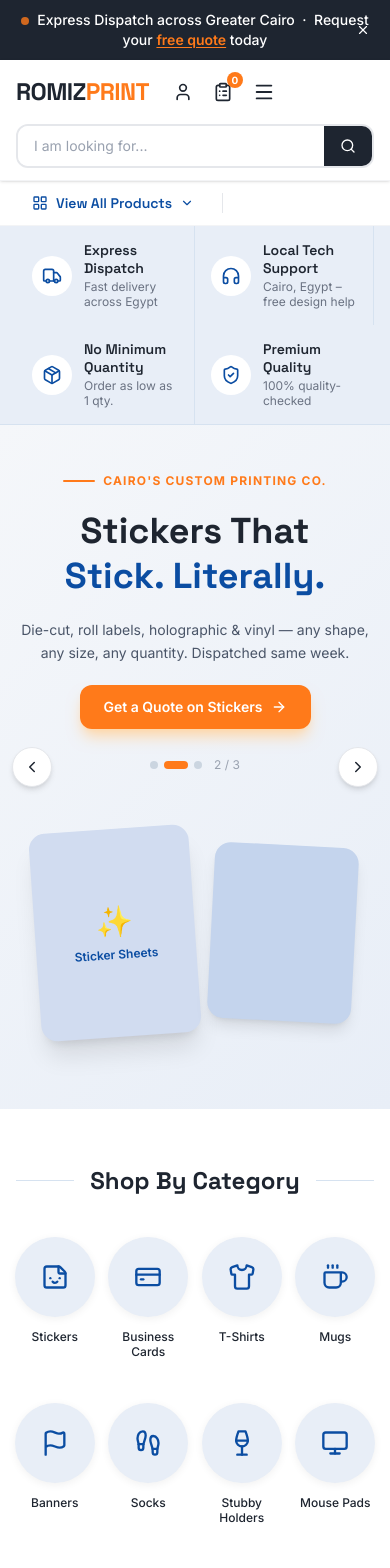
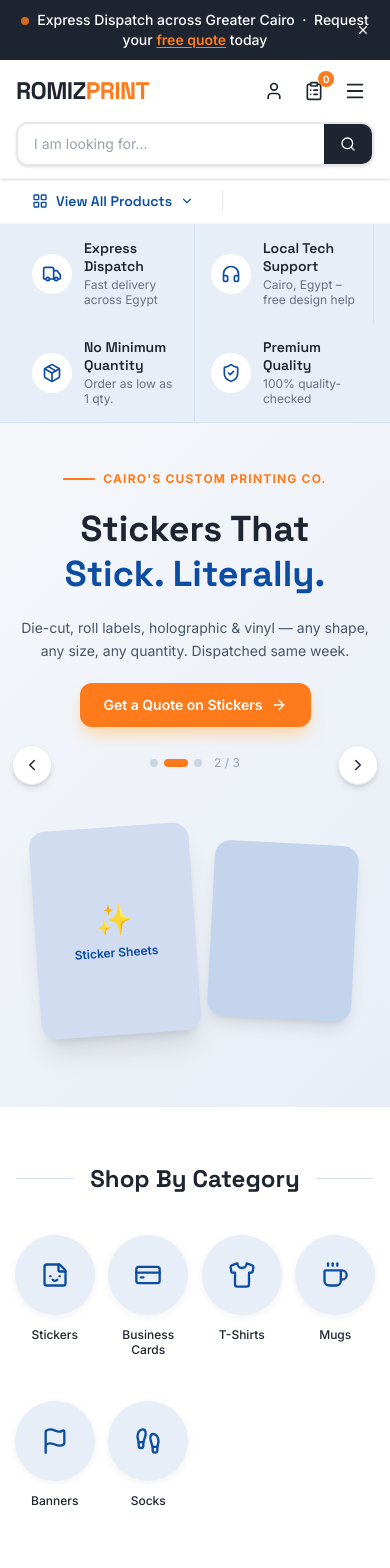
Before and after one commit to youhannayounan9-ai/romiz-print, a Next.js app: page / in a window 390 px wide. Shown: the top 1568 px of the page. Built offline with nearby package versions, Linux system fonts and the light colour scheme.

Commit message:
ROMIZ PRINT remove live chat, fix mobile header, and update categories

```diff
--- a/app/components/Header.tsx
+++ b/app/components/Header.tsx
@@ -2,7 +2,7 @@
 
 import { useState } from "react";
 import Image from "next/image";
-import { Search, User, ClipboardList, MessageCircle, Menu, X } from "lucide-react";
+import { Search, User, ClipboardList, Menu, X } from "lucide-react";
 import { siteConfig } from "../config/site";
 
 export default function Header() {
@@ -12,11 +12,9 @@ export default function Header() {
   const quoteCount = 0;
 
   return (
-    <header
-      className="sticky top-0 z-40 bg-white border-b border-gray-100 shadow-sm"
-    >
+    <header className="sticky top-0 z-50 bg-white border-b border-gray-100 shadow-sm">
       <div className="max-w-7xl mx-auto px-4 sm:px-6 lg:px-8">
-        <div className="flex items-center gap-4 h-16 lg:h-20">
+        <div className="flex flex-wrap md:flex-nowrap items-center justify-between gap-y-3 md:gap-4 py-3 md:py-0 min-h-[64px] lg:min-h-[80px]">
 
           {/* ── LEFT: Logo ── */}
           <div className="flex-shrink-0">
@@ -46,8 +44,8 @@ export default function Header() {
             </a>
           </div>
 
-          {/* ── CENTER: Search (hidden on mobile) ── */}
-          <div className="flex-1 hidden md:flex items-center max-w-2xl mx-auto">
+          {/* ── CENTER: Search (Row 2 on mobile) ── */}
+          <div className="order-last md:order-none w-full md:w-auto md:flex-1 flex items-center max-w-2xl mx-auto">
             <div className="flex w-full rounded-xl overflow-hidden border-2 border-gray-200 focus-within:border-[#0B4DA2] transition-colors duration-200 shadow-sm">
               <input
                 type="text"
@@ -58,7 +56,7 @@ export default function Header() {
               />
               <button
                 aria-label="Search"
-                className="flex items-center gap-2 px-5 py-2.5 text-white text-sm font-semibold transition-colors duration-200 hover:opacity-90"
+                className="flex items-center gap-2 px-4 md:px-5 py-2.5 text-white text-sm font-semibold transition-colors duration-200 hover:opacity-90"
                 style={{ backgroundColor: siteConfig.colors.dark }}
               >
                 <Search size={16} />
@@ -69,19 +67,6 @@ export default function Header() {
 
           {/* ── RIGHT: Actions ── */}
           <div className="flex items-center gap-1 sm:gap-2 flex-shrink-0">
-            {/* Live Chat */}
-            <button
-              className="hidden sm:flex items-center gap-1.5 px-3 py-2 rounded-lg text-sm font-medium transition-colors hover:bg-[#F5F7FA]"
-              style={{ color: siteConfig.colors.dark }}
-            >
-              <span className="relative flex h-2 w-2">
-                <span className="animate-ping absolute inline-flex h-full w-full rounded-full opacity-75" style={{ backgroundColor: siteConfig.colors.accent }} />
-                <span className="relative inline-flex rounded-full h-2 w-2" style={{ backgroundColor: siteConfig.colors.accent }} />
-              </span>
-              <MessageCircle size={16} />
-              <span className="hidden lg:inline">Live Chat</span>
-            </button>
-
             {/* Account Icon */}
             <button
               aria-label="Account"
@@ -117,37 +102,15 @@ export default function Header() {
             </button>
           </div>
         </div>
-
-        {/* Mobile search bar */}
-        <div className="md:hidden pb-3">
-          <div className="flex w-full rounded-xl overflow-hidden border-2 border-gray-200 focus-within:border-[#0B4DA2] transition-colors duration-200">
-            <input
-              type="text"
-              value={searchQuery}
-              onChange={(e) => setSearchQuery(e.target.value)}
-              placeholder="I am looking for..."
-              className="flex-1 px-4 py-2.5 text-sm outline-none bg-white text-gray-800 placeholder-gray-400"
-            />
-            <button
-              aria-label="Search"
-              className="px-4 py-2.5 text-white transition-colors hover:opacity-90"
-              style={{ backgroundColor: siteConfig.colors.dark }}
-            >
-              <Search size={16} />
-            </button>
-          </div>
-        </div>
       </div>
 
       {/* Mobile menu */}
       {mobileMenuOpen && (
-        <div
-          className="md:hidden border-t border-gray-100 bg-white px-4 py-4 flex flex-col gap-2"
-        >
+        <div className="md:hidden border-t border-gray-100 bg-white px-4 py-4 flex flex-col gap-2 absolute w-full shadow-md z-40">
           {["Banners", "Roll Labels", "Stickers", "Business Cards", "Mugs", "T-Shirts", "Socks"].map((item) => (
             <a
               key={item}
-              href={`/products/${item.toLowerCase().replace(/\s+/g, "-")}`}
+              href={`/categories/${item.toLowerCase().replace(/\s+/g, "-")}`}
               className="flex items-center gap-3 px-3 py-2.5 rounded-lg text-sm font-medium transition-colors hover:bg-[#F5F7FA] hover:text-[#FF7A1A]"
               style={{ color: siteConfig.colors.dark }}
               onClick={() => setMobileMenuOpen(false)}
@@ -155,21 +118,6 @@ export default function Header() {
               {item}
             </a>
           ))}
-
-          {/* Mobile Live Chat */}
-          <div className="border-t border-gray-100 mt-2 pt-3">
-            <button
-              className="flex items-center gap-2 px-3 py-2 text-sm font-medium"
-              style={{ color: siteConfig.colors.dark }}
-            >
-              <span className="relative flex h-2 w-2">
-                <span className="animate-ping absolute inline-flex h-full w-full rounded-full opacity-75" style={{ backgroundColor: siteConfig.colors.accent }} />
-                <span className="relative inline-flex rounded-full h-2 w-2" style={{ backgroundColor: siteConfig.colors.accent }} />
-              </span>
-              <MessageCircle size={16} />
-              Live Chat
-            </button>
-          </div>
         </div>
       )}
     </header>
--- a/app/data/categories.ts
+++ b/app/data/categories.ts
@@ -41,27 +41,17 @@ export const categories: Category[] = [
   { slug: "poster-printing", name: "Poster Printing", icon: Image },
   { slug: "banners", name: "Banners", icon: Flag },
   { slug: "vinyl-banners", name: "Vinyl Banners", icon: Layers },
-  { slug: "booklets", name: "Booklets", icon: BookOpen },
-  { slug: "boxers", name: "Boxers", icon: Package },
   { slug: "business-cards", name: "Business Cards", icon: CreditCard },
-  { slug: "calendars", name: "Calendars", icon: CalendarDays },
-  { slug: "dog-tank-tops", name: "Dog Tank Tops", icon: PawPrint, isNew: true },
   { slug: "drink-bottles", name: "Drink Bottles", icon: Droplets },
   { slug: "tote-bags", name: "Tote Bags", icon: ShoppingBag },
-  { slug: "face-masks", name: "Face Masks", icon: Smile, isNew: true },
   { slug: "flyers", name: "Flyers", icon: FileText },
   { slug: "folders", name: "Folders", icon: Folder },
   { slug: "magazines", name: "Magazines", icon: BookMarked },
-  { slug: "mouse-pads", name: "Mouse Pads", icon: Monitor },
   { slug: "mugs", name: "Mugs", icon: Coffee },
   { slug: "pens", name: "Pens", icon: Pen },
-  { slug: "signage", name: "Signage", icon: LayoutGrid },
   { slug: "socks", name: "Socks", icon: Footprints },
-  { slug: "bamboo-socks", name: "Bamboo Socks", icon: Leaf, isNew: true },
   { slug: "stickers", name: "Stickers", icon: Sticker },
-  { slug: "stubby-holders", name: "Stubby Holders", icon: Wine },
   { slug: "wall-stickers", name: "Wall Stickers", icon: Layout },
-  { slug: "cushion-covers", name: "Cushion Covers", icon: Sofa },
   { slug: "t-shirts", name: "T-Shirts", icon: Shirt },
   { slug: "brochures", name: "Brochures", icon: BookCopy },
 ];
```
